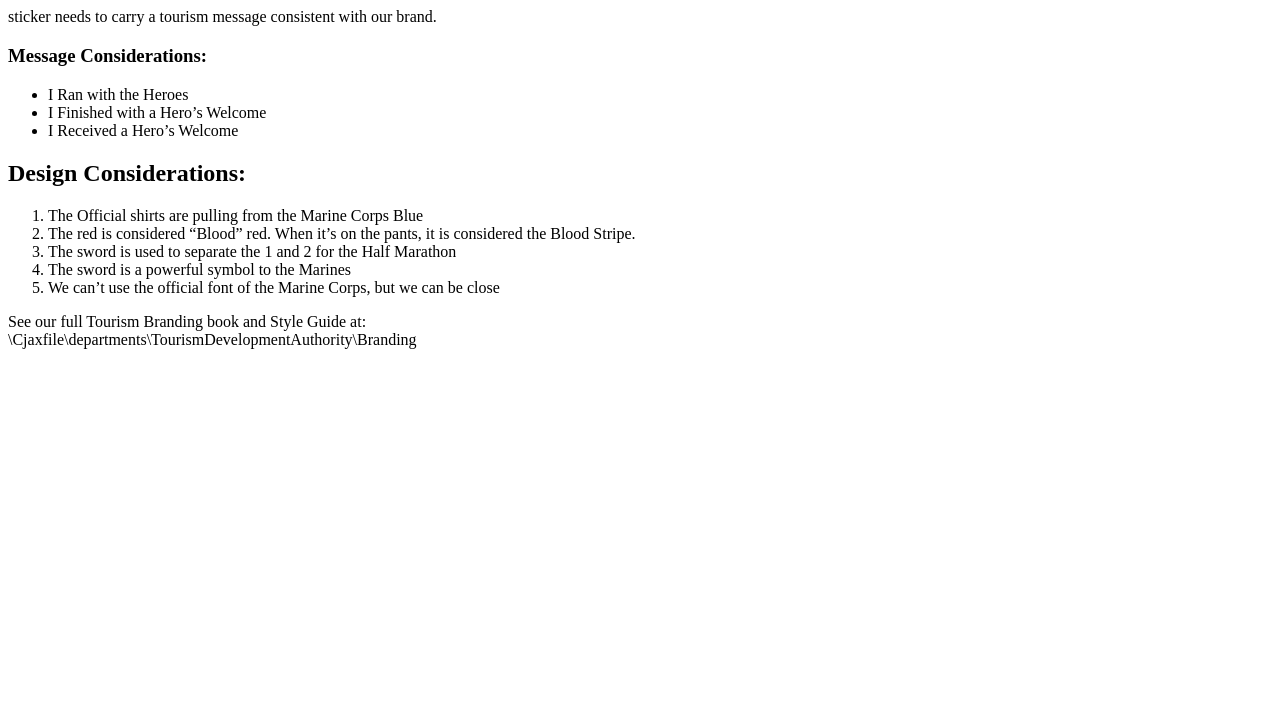
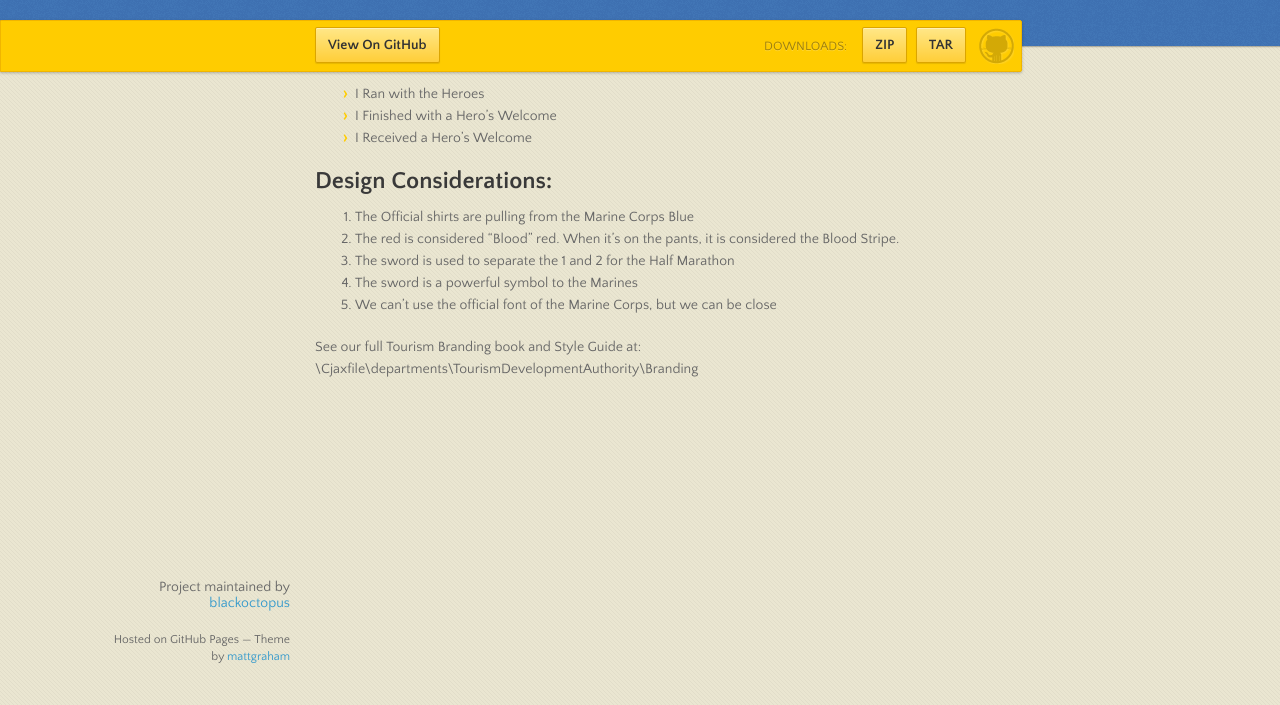
Before and after one commit to blackoctopus/workNotes, a plain HTML site: page index.html in a window 1280 px wide. Shown: the part 95-800 px from the top of the page. Drawn offline with nearby package versions, Linux system fonts and the light colour scheme.

Commit message:
Formal change

```diff
--- a/index.html
+++ b/index.html
@@ -1,3 +1,40 @@
+<!doctype html>
+<html>
+  <head>
+    <meta charset="utf-8">
+    <meta http-equiv="X-UA-Compatible" content="chrome=1">
+    <title>Worknotes by blackoctopus</title>
+    <link rel="stylesheet" href="stylesheets/styles.css">
+    <link rel="stylesheet" href="stylesheets/pygment_trac.css">
+    <script src="https://ajax.googleapis.com/ajax/libs/jquery/1.7.1/jquery.min.js"></script>
+    <script src="javascripts/main.js"></script>
+    <!--[if lt IE 9]>
+      <script src="//html5shiv.googlecode.com/svn/trunk/html5.js"></script>
+    <![endif]-->
+    <meta name="viewport" content="width=device-width, initial-scale=1, user-scalable=no">
+
+  </head>
+  <body>
+
+      <header>
+        <h1>Worknotes</h1>
+        <p></p>
+      </header>
+
+      <div id="banner">
+        <span id="logo"></span>
+
+        <a href="https://github.com/blackoctopus/workNotes" class="button fork"><strong>View On GitHub</strong></a>
+        <div class="downloads">
+          <span>Downloads:</span>
+          <ul>
+            <li><a href="https://github.com/blackoctopus/workNotes/zipball/master" class="button">ZIP</a></li>
+            <li><a href="https://github.com/blackoctopus/workNotes/tarball/master" class="button">TAR</a></li>
+          </ul>
+        </div>
+      </div><!-- end banner -->
+
+    <div class="wrapper">
 <h1 id="we’relookingforideasfora13.1stickerforthemarinecorpshalfmarathon…can’tusetheusmceagleglobeanchor">We’re Looking for Ideas for a 13.1 Sticker for the Marine Corps Half Marathon… Can’t Use the USMC Eagle, Globe &amp; Anchor</h1>
 
 <p>sticker needs to carry a tourism message consistent with our brand.</p>
@@ -22,3 +59,14 @@
 
 <p>See our full Tourism Branding book and Style Guide at:<br/>
 \Cjaxfile\departments\TourismDevelopmentAuthority\Branding</p>
+
+</section>
+<footer>
+  <p>Project maintained by <a href="https://github.com/blackoctopus">blackoctopus</a></p>
+  <p><small>Hosted on GitHub Pages &mdash; Theme by <a href="https://twitter.com/michigangraham">mattgraham</a></small></p>
+</footer>
+</div>
+<!--[if !IE]><script>fixScale(document);</script><![endif]-->
+
+</body>
+</html>
```
